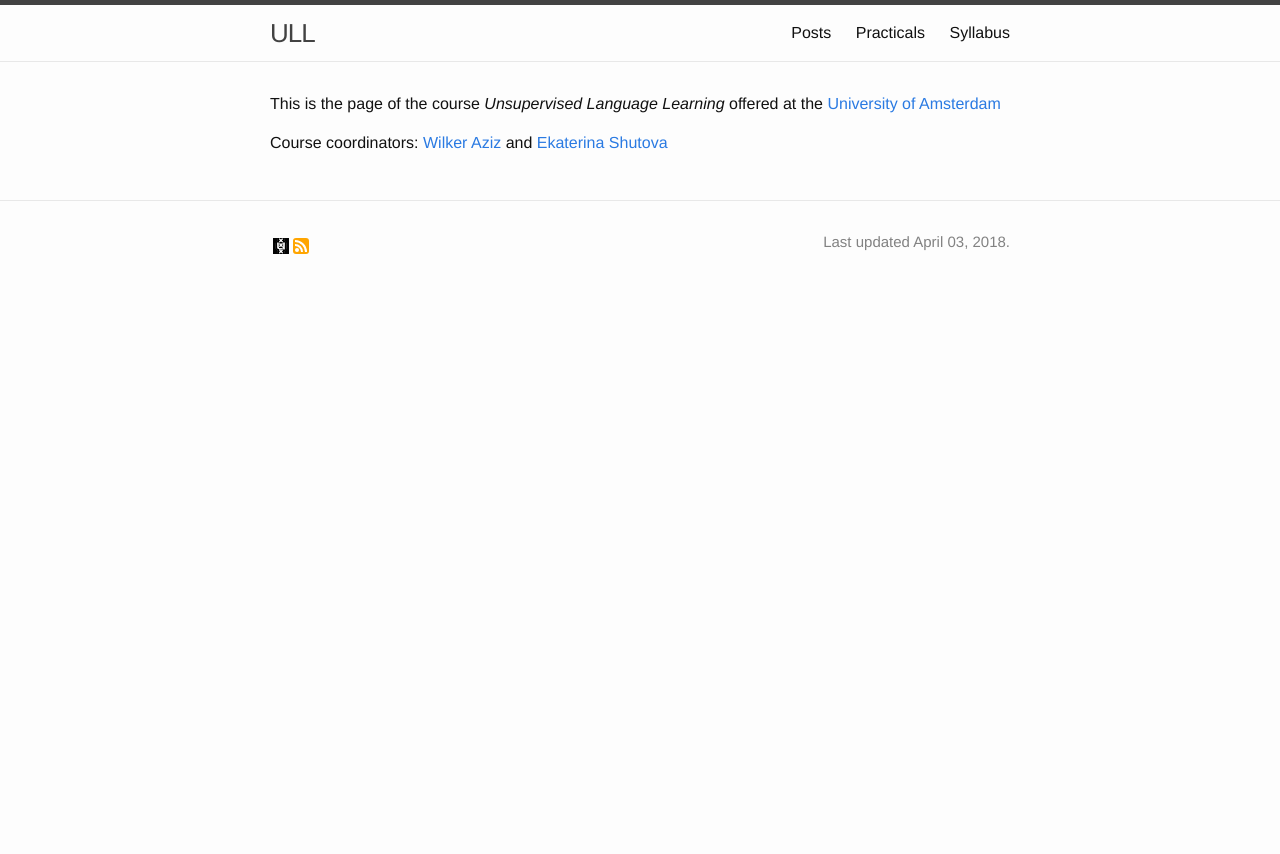
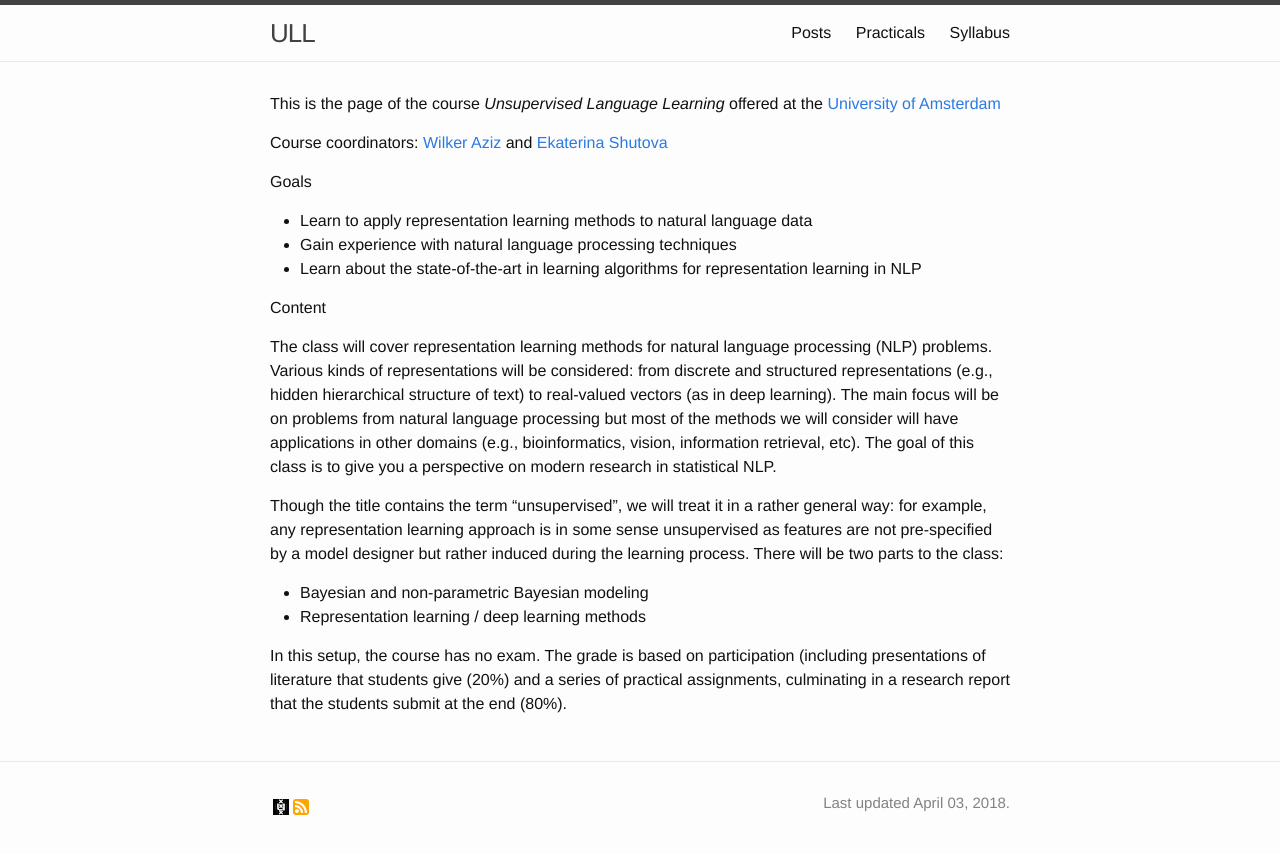
Before and after one commit to cl-illc/semantics-2024, a Jekyll site: the page built from index.md, in a window 1280 px wide. Shown: the top 854 px of the page. Built offline with Jekyll 4.4.1, drawn with Linux system fonts in a browser that asks for light colours.

Commit message:
Update index.md

```diff
--- a/index.md
+++ b/index.md
@@ -6,6 +6,24 @@ This is the page of the course *Unsupervised Language Learning* offered at the [
 
 Course coordinators: [Wilker Aziz](//wilkeraziz.github.io) and [Ekaterina Shutova](//www.cl.cam.ac.uk/~es407/)
 
+Goals
+
+- Learn to apply representation learning methods to natural language data
+- Gain experience with natural language processing techniques
+- Learn about the state-of-the-art in learning algorithms for representation learning in NLP
+
+Content
+
+The class will cover representation learning methods for natural language processing (NLP) problems. Various kinds of representations will be considered: from discrete and structured representations (e.g., hidden hierarchical structure of text) to real-valued vectors (as in deep learning). The main focus will be on problems from natural language processing but most of the methods we will consider will have applications in other domains (e.g., bioinformatics, vision, information retrieval, etc). The goal of this class is to give you a perspective on modern research in statistical NLP.
+
+Though the title contains the term "unsupervised", we will treat it in a rather general way: for example, any representation learning approach is in some sense unsupervised as features are not pre-specified by a model designer but rather induced during the learning process. There will be two parts to the class:
+
+- Bayesian and non-parametric Bayesian modeling
+- Representation learning / deep learning methods
+
+
+In this setup, the course has no exam. The grade is based on participation (including presentations of literature that students give (20%) and a series of practical assignments, culminating in a research report that the students submit at the end (80%).
+
 
 
 
```
